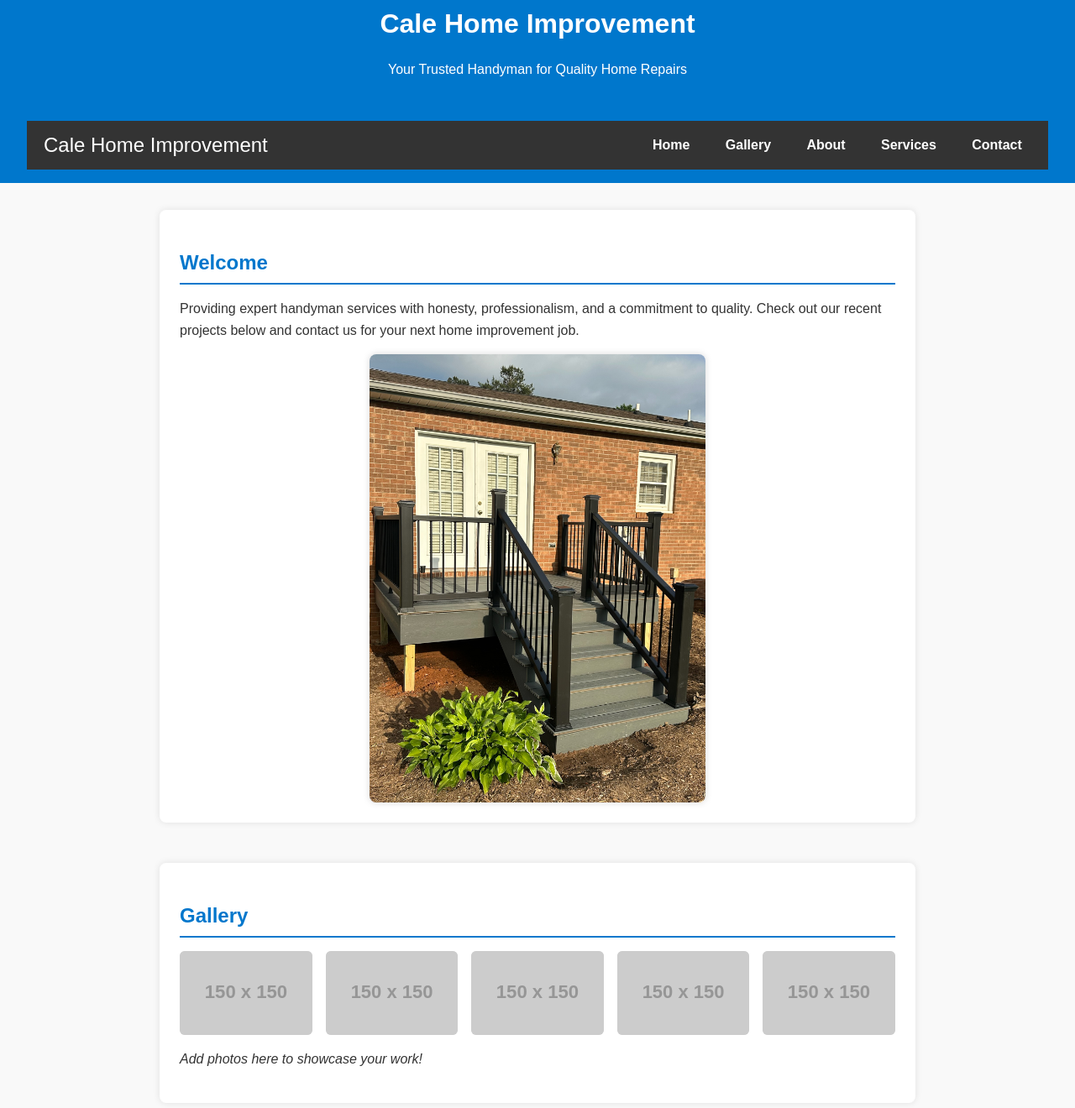
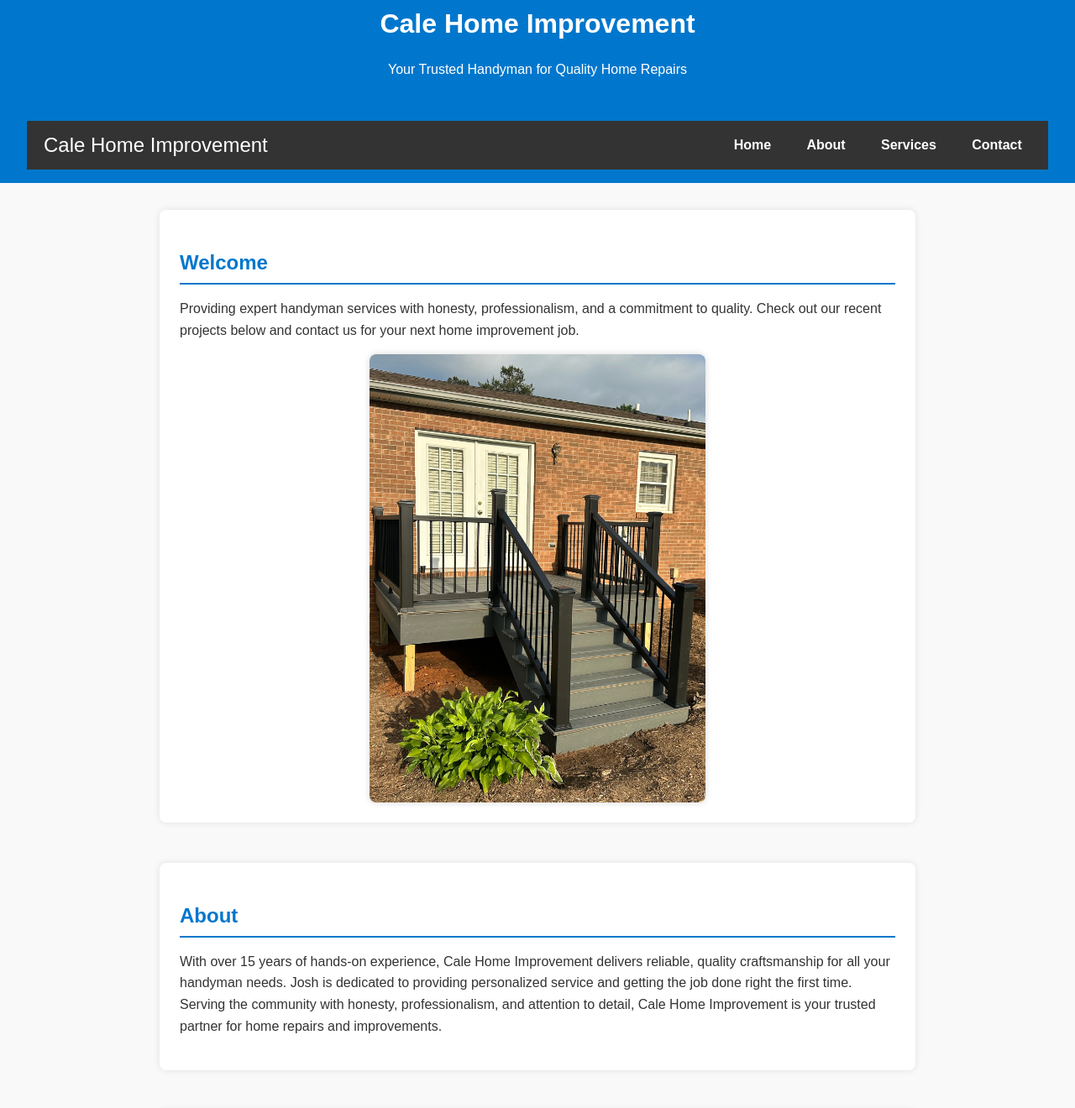
Before and after one commit to calehomeimprovement/calehomeimprovement, a plain HTML site: page index.html in a window 1280 px wide. Shown: the part 13-1333 px from the top of the page at 84% size. Drawn offline with Linux system fonts and the light colour scheme; placeholder pictures from the web are drawn by us.

Commit message:
Update index.html

```diff
--- a/index.html
+++ b/index.html
@@ -141,7 +141,7 @@
     <button class="menu-toggle" id="menu-toggle">☰</button>
     <ul class="nav-links" id="nav-links">
       <li><a href="#home">Home</a></li>
-      <li><a href="#gallery">Gallery</a></li>
+      <!-- <li><a href="#gallery">Gallery</a></li> -->
       <li><a href="#about">About</a></li>
       <li><a href="#services">Services</a></li>
       <!--
@@ -244,7 +244,7 @@
       </div>
     </section>
 
-    <section id="gallery">
+    <!--<section id="gallery">
       <h2>Gallery</h2>
       <div class="gallery">
         <img src="https://via.placeholder.com/150?text=Project+1" alt="Project 1" />
@@ -254,7 +254,7 @@
         <img src="https://via.placeholder.com/150?text=Project+5" alt="Project 5" />
       </div>
       <p><em>Add photos here to showcase your work!</em></p>
-    </section>
+    </section> -->
 
     <section id="about">
       <h2>About</h2>
```
